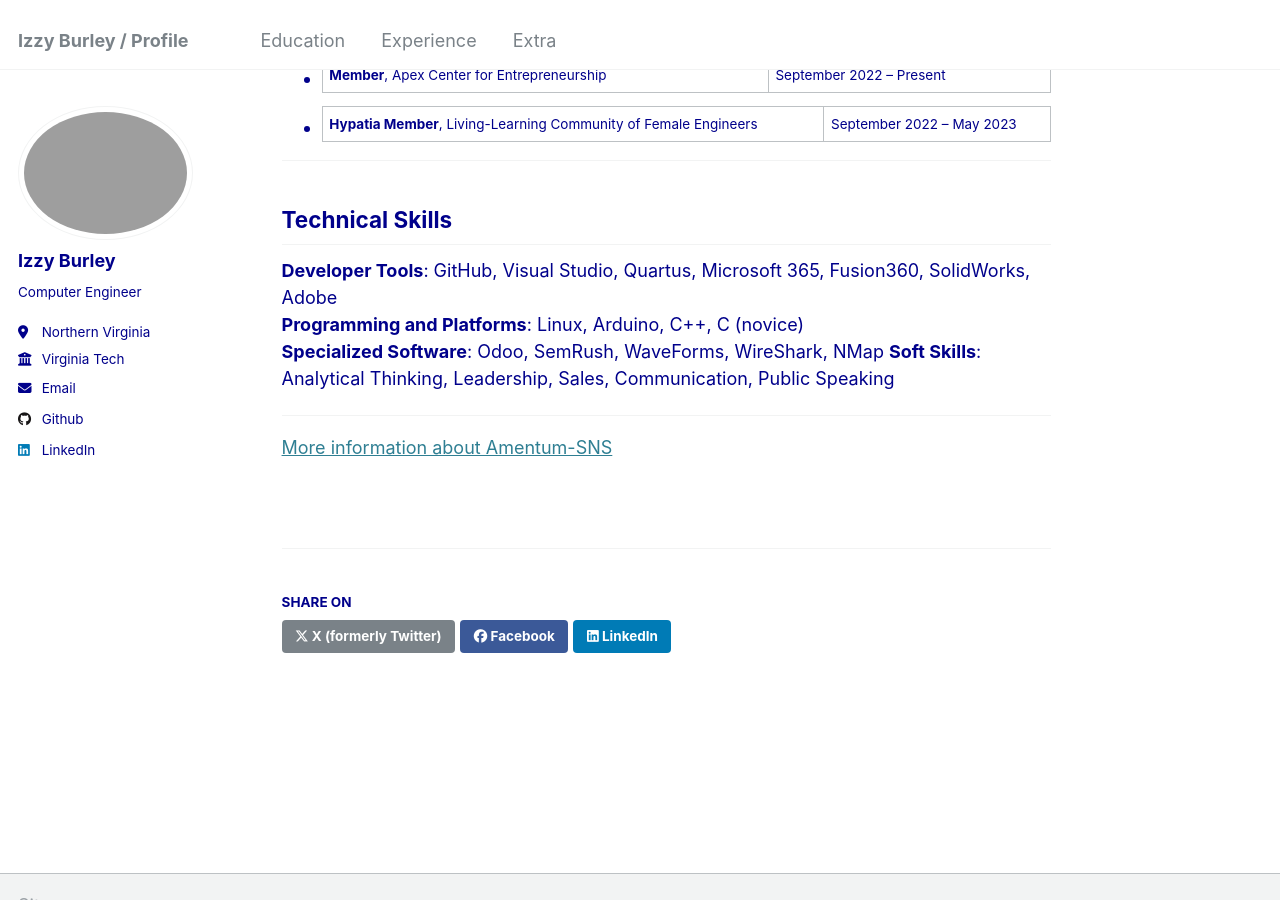
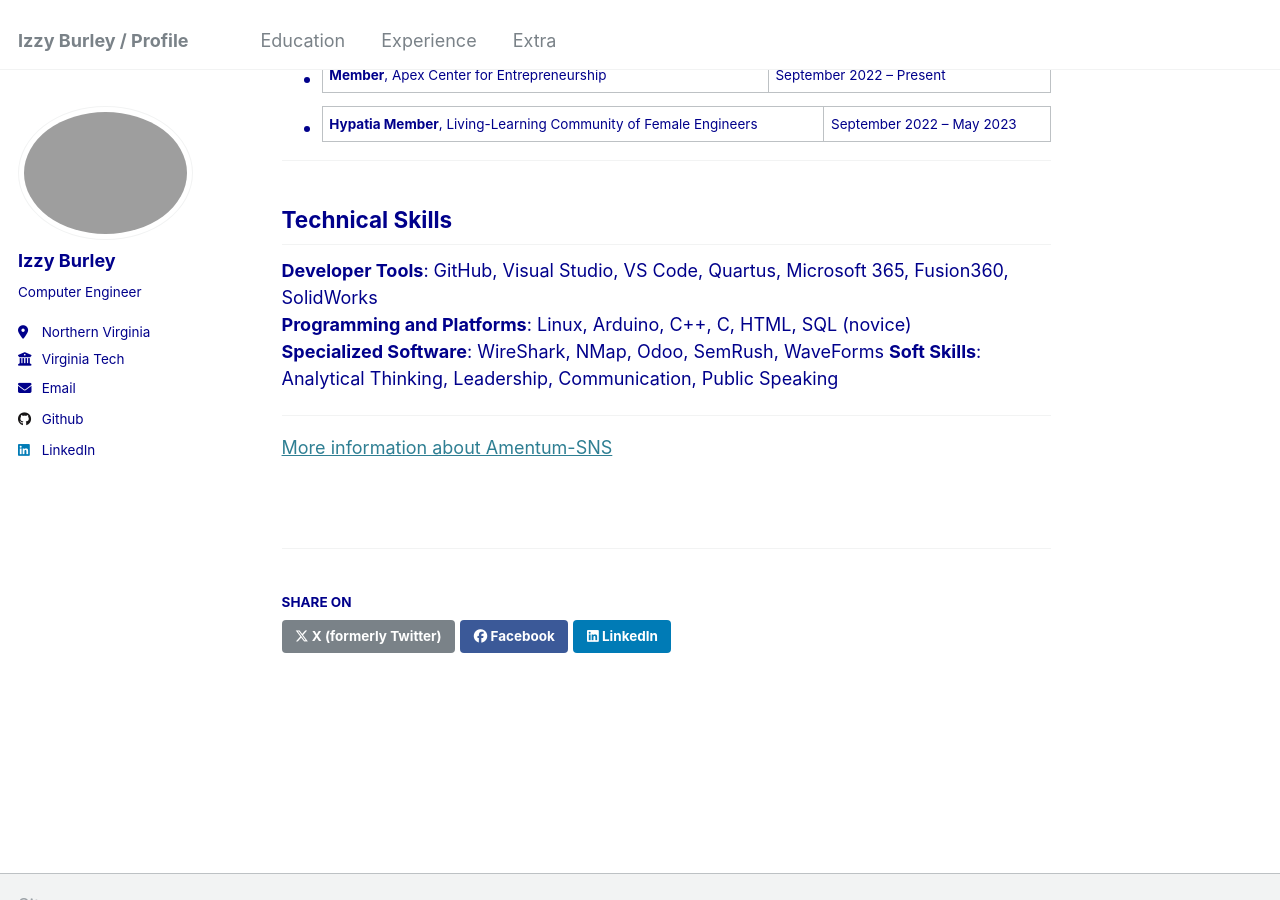
Before and after one commit to izzyburley/izzyburley.github.io, a Jekyll site: the page built from _talks/Experience.md, in a window 1280 px wide and 900 px high, scrolled down 1900 px. Built offline with Jekyll 4.4.1, drawn with Linux system fonts in a browser that asks for light colours.

Commit message:
Update Experience.md

```diff
--- a/_talks/Experience.md
+++ b/_talks/Experience.md
@@ -56,10 +56,10 @@ author_profile: true
 
 ## Technical Skills
 
-**Developer Tools**: GitHub, Visual Studio, Quartus, Microsoft 365, Fusion360, SolidWorks, Adobe
-**Programming and Platforms**: Linux, Arduino, C++, C (novice)
-**Specialized Software**: Odoo, SemRush, WaveForms, WireShark, NMap
-**Soft Skills**: Analytical Thinking, Leadership, Sales, Communication, Public Speaking
+**Developer Tools**: GitHub, Visual Studio, VS Code, Quartus, Microsoft 365, Fusion360, SolidWorks
+**Programming and Platforms**: Linux, Arduino, C++, C, HTML, SQL (novice)
+**Specialized Software**:  WireShark, NMap, Odoo, SemRush, WaveForms
+**Soft Skills**: Analytical Thinking, Leadership, Communication, Public Speaking
 
 ---
 
```
